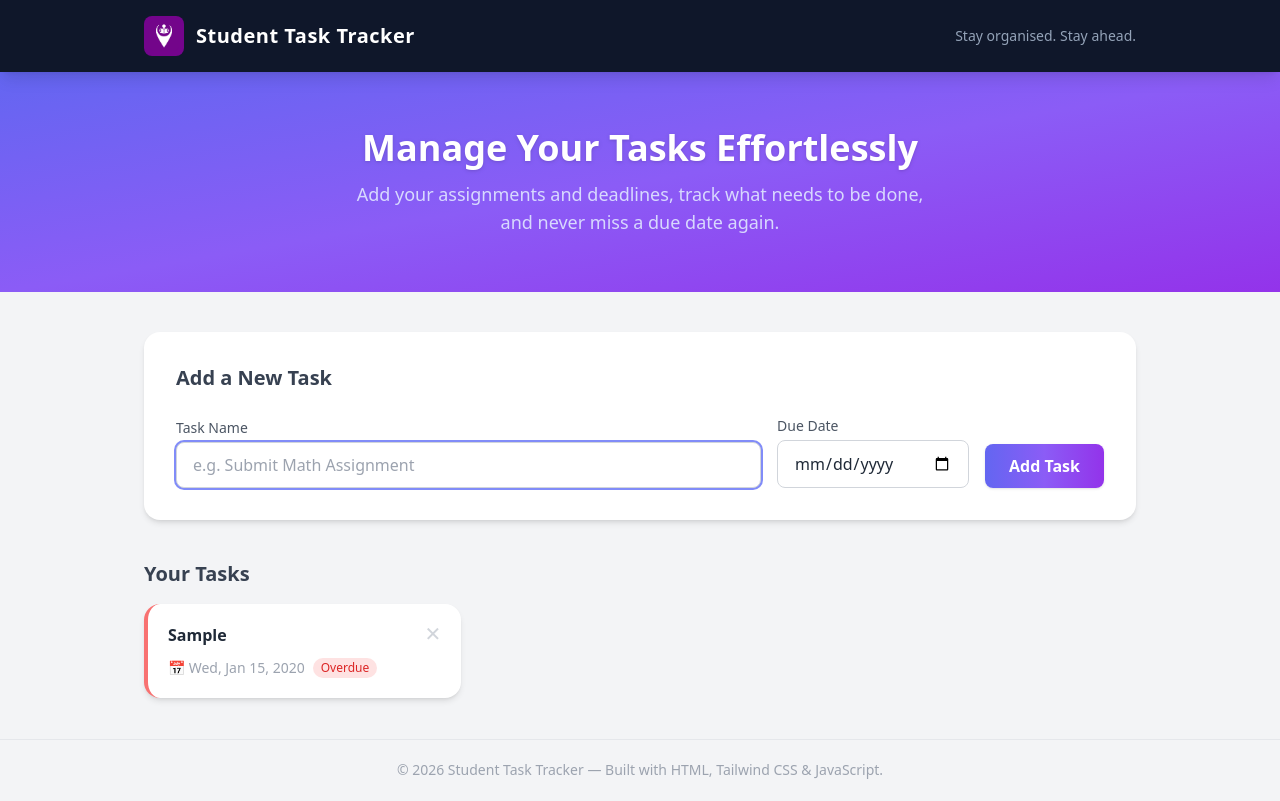
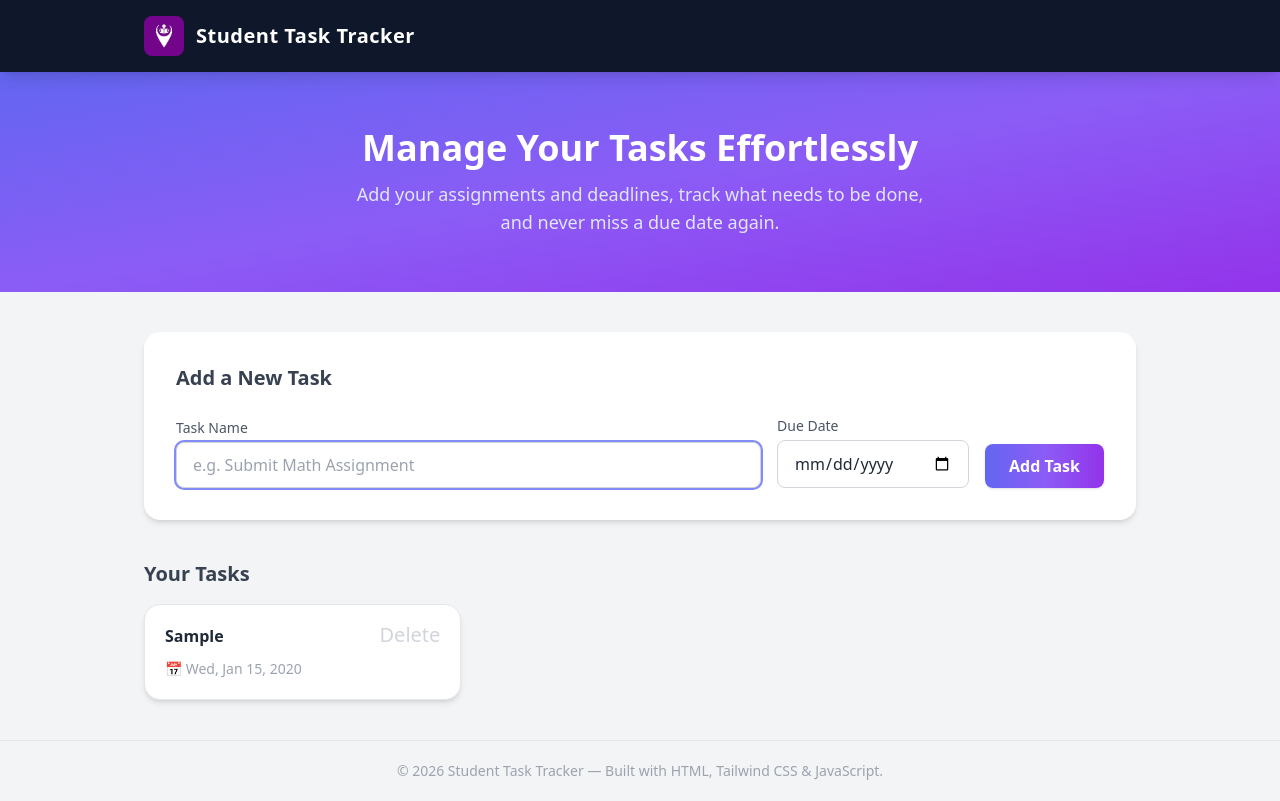
Before and after one commit to paccy3736/Student-task-tracker, a plain HTML site: page index.html in a window 1280 px wide. Both pictures are taken after typing "Sample", "2020-01-15" into the empty fields and a click on the button "Add Task". Drawn offline with nearby package versions, Linux system fonts and the light colour scheme.

Commit message:
Remove extra features not in requirements

```diff
--- a/index.html
+++ b/index.html
@@ -5,28 +5,6 @@
     <meta name="viewport" content="width=device-width, initial-scale=1.0" />
     <title>Student Task Tracker</title>
     <script src="https://cdn.tailwindcss.com"></script>
-    <script>
-      tailwind.config = {
-        theme: {
-          extend: {
-            keyframes: {
-              fadeSlideIn: {
-                '0%':   { opacity: '0', transform: 'translateY(14px)' },
-                '100%': { opacity: '1', transform: 'translateY(0)' },
-              },
-              fadeOut: {
-                '0%':   { opacity: '1', transform: 'scale(1)' },
-                '100%': { opacity: '0', transform: 'scale(0.95)' },
-              },
-            },
-            animation: {
-              fadeSlideIn: 'fadeSlideIn 0.25s ease-out both',
-              fadeOut:     'fadeOut 0.2s ease-in both',
-            },
-          },
-        },
-      };
-    </script>
   </head>
   <body class="bg-gray-100 min-h-screen flex flex-col font-sans">
 
@@ -36,15 +14,14 @@
           <img src="logo1.png" alt="Logo" class="h-10 w-auto rounded-lg object-contain shrink-0" />
           <span class="text-white text-xl font-bold tracking-wide">Student Task Tracker</span>
         </div>
-        <span class="text-slate-400 text-sm hidden sm:block">Stay organised. Stay ahead.</span>
       </div>
     </nav>
 
     <header class="bg-gradient-to-br from-indigo-500 via-violet-500 to-purple-600 text-white py-14 px-4 text-center">
-      <h1 class="text-3xl sm:text-4xl font-extrabold mb-3 drop-shadow">
+      <h1 class="text-3xl sm:text-4xl font-extrabold mb-3">
         Manage Your Tasks Effortlessly
       </h1>
-      <p class="text-indigo-100 text-base sm:text-lg max-w-xl mx-auto opacity-90">
+      <p class="text-indigo-100 text-base sm:text-lg max-w-xl mx-auto">
         Add your assignments and deadlines, track what needs to be done,
         and never miss a due date again.
       </p>
--- a/script.js
+++ b/script.js
@@ -29,27 +29,6 @@ function formatDate(isoDate) {
   });
 }
 
-function dueDateStyle(isoDate) {
-  const [year, month, day] = isoDate.split('-').map(Number);
-  const due   = new Date(year, month - 1, day);
-  const today = new Date();
-  today.setHours(0, 0, 0, 0);
-  const diff = Math.ceil((due - today) / 86_400_000);
-
-  if (diff < 0)  return { border: 'border-red-400',    badge: 'bg-red-100 text-red-600',       label: 'Overdue'  };
-  if (diff <= 2) return { border: 'border-orange-400', badge: 'bg-orange-100 text-orange-600', label: 'Due soon' };
-  return               { border: 'border-indigo-300',  badge: 'bg-indigo-50 text-indigo-600',  label: ''         };
-}
-
-function escapeHtml(str) {
-  return str
-    .replace(/&/g, '&amp;')
-    .replace(/</g, '&lt;')
-    .replace(/>/g, '&gt;')
-    .replace(/"/g, '&quot;')
-    .replace(/'/g, '&#039;');
-}
-
 function updateEmptyState() {
   emptyState.classList.toggle('hidden', taskList.children.length > 0);
 }
@@ -58,48 +37,33 @@ function deleteTask(id) {
   saveTasks(loadTasks().filter(t => t.id !== id));
   const card = taskList.querySelector(`[data-id="${id}"]`);
   if (!card) return;
-  card.classList.add('animate-fadeOut');
-  card.addEventListener('animationend', () => {
-    card.remove();
-    updateEmptyState();
-  }, { once: true });
+  card.remove();
+  updateEmptyState();
 }
 
 function renderTask(task) {
-  const { border, badge, label } = dueDateStyle(task.date);
   const card = document.createElement('div');
   card.dataset.id = task.id;
-  card.className = [
-    'animate-fadeSlideIn',
-    'bg-white rounded-2xl shadow-md p-5',
-    'flex flex-col gap-3 border-l-4', border,
-  ].join(' ');
+  card.className = 'bg-white rounded-2xl shadow-md p-5 flex flex-col gap-3 border border-gray-200';
 
   card.innerHTML = `
     <div class="flex items-start justify-between gap-2">
       <h3 class="text-gray-800 font-semibold text-base leading-snug break-words flex-1">
-        ${escapeHtml(task.name)}
+        ${task.name}
       </h3>
       <button
         class="delete-btn flex-shrink-0 text-gray-300 hover:text-red-500 transition-colors duration-150 text-xl leading-none cursor-pointer"
         aria-label="Delete task"
         title="Delete task"
-      >✕</button>
+      >Delete</button>
     </div>
-    <div class="flex items-center gap-2 flex-wrap">
+    <div class="flex items-center gap-2">
       <span class="text-gray-400 text-sm">📅 ${formatDate(task.date)}</span>
-      ${label ? `<span class="text-xs font-medium px-2 py-0.5 rounded-full ${badge}">${label}</span>` : ''}
     </div>
   `;
 
   card.querySelector('.delete-btn').addEventListener('click', () => deleteTask(task.id));
   taskList.appendChild(card);
-  updateEmptyState();
-}
-
-function renderAll(tasks) {
-  taskList.innerHTML = '';
-  tasks.forEach(renderTask);
   updateEmptyState();
 }
 
@@ -155,4 +119,5 @@ dateInput.addEventListener('change', () => {
   if (nameInput.value.trim() && dateInput.value) clearError();
 });
 
-renderAll(loadTasks());
+loadTasks().forEach(renderTask);
+updateEmptyState();
```
